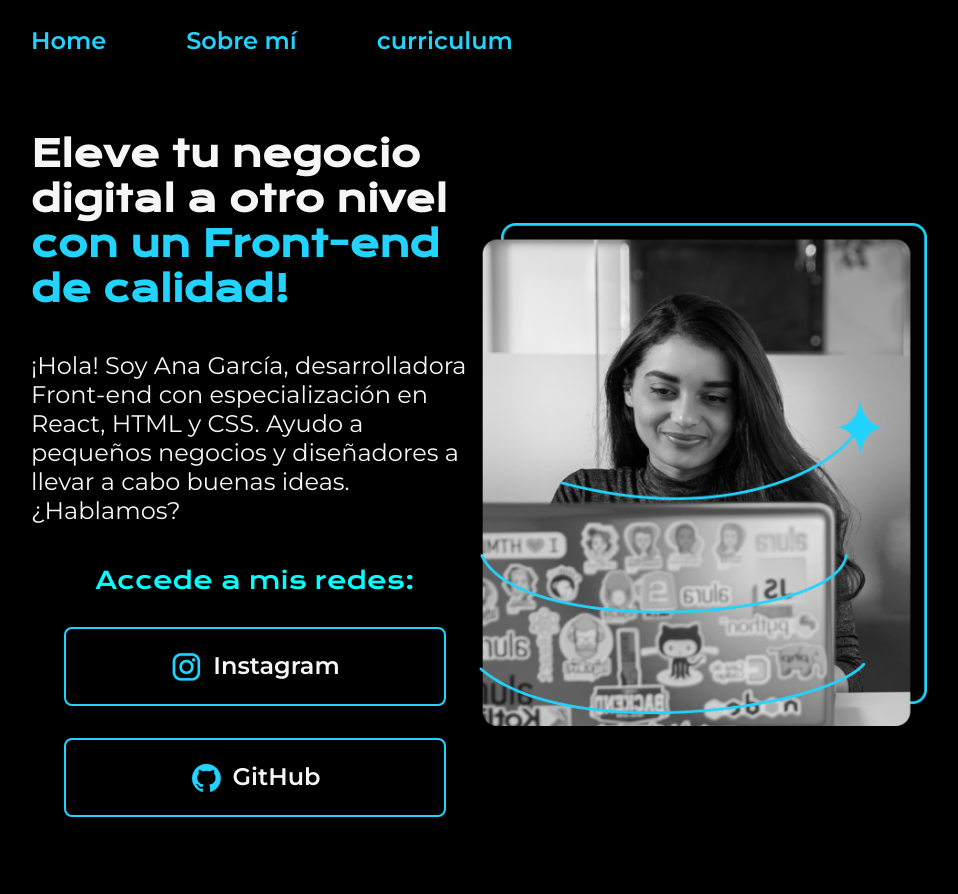
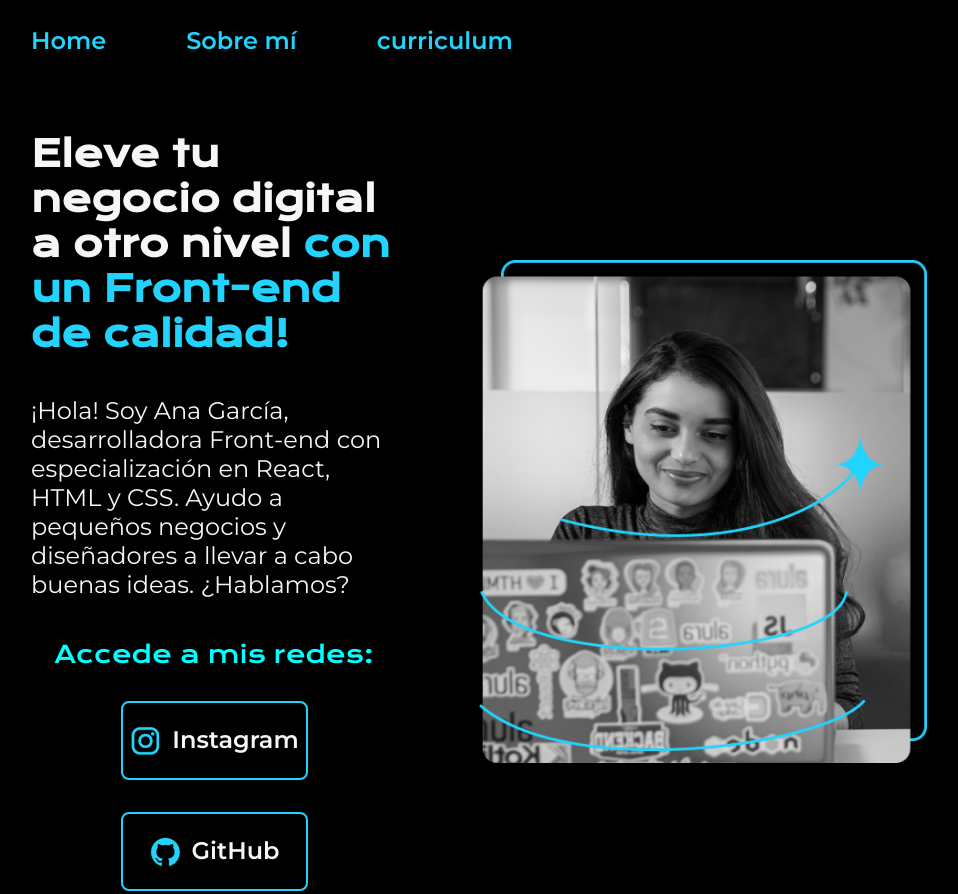
Before and after one commit to RoxAli25/Cursos-HTML-y-CSS, a plain HTML site: page index.html in a window 1280 px wide. Shown: the top 894 px of the page, without its empty margins (161-1119 px from the left). Drawn offline with nearby package versions, Linux system fonts and the light colour scheme; a web font is replaced by a local one.

Commit message:
Actualizo el style

```diff
--- a/style/style.css
+++ b/style/style.css
@@ -52,6 +52,7 @@ body{
     align-items: center;
     padding: 6% 15%;
     justify-content: space-between;
+    gap: 82px;
 }
 
 .presentacion__contenido {
@@ -106,7 +107,7 @@ body{
 }
 
 .presentacion__enlaces__link {
-    width: 378px;
+    width: 50%;
     text-align: center;
     padding: 21.5px 0;
     border-radius: 8px;
```
